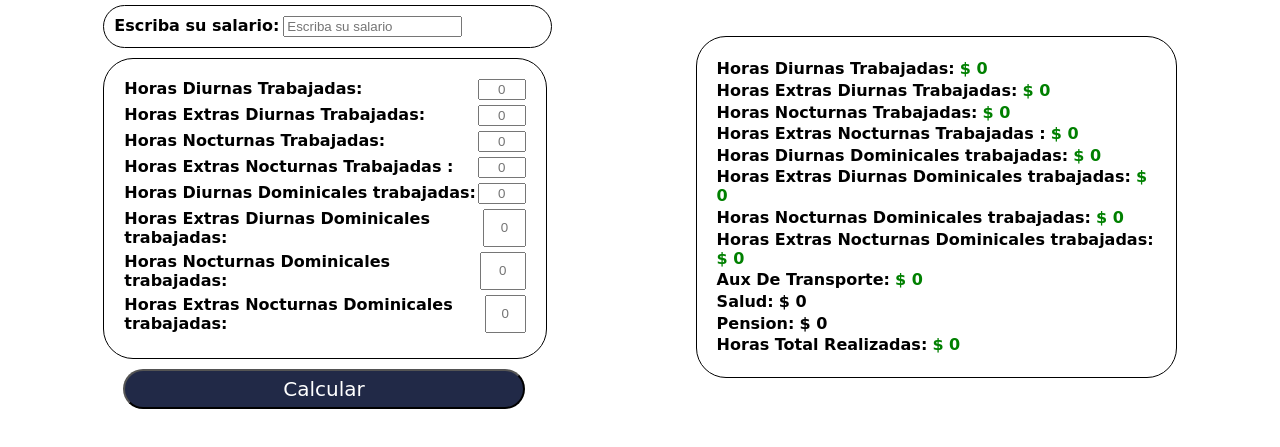
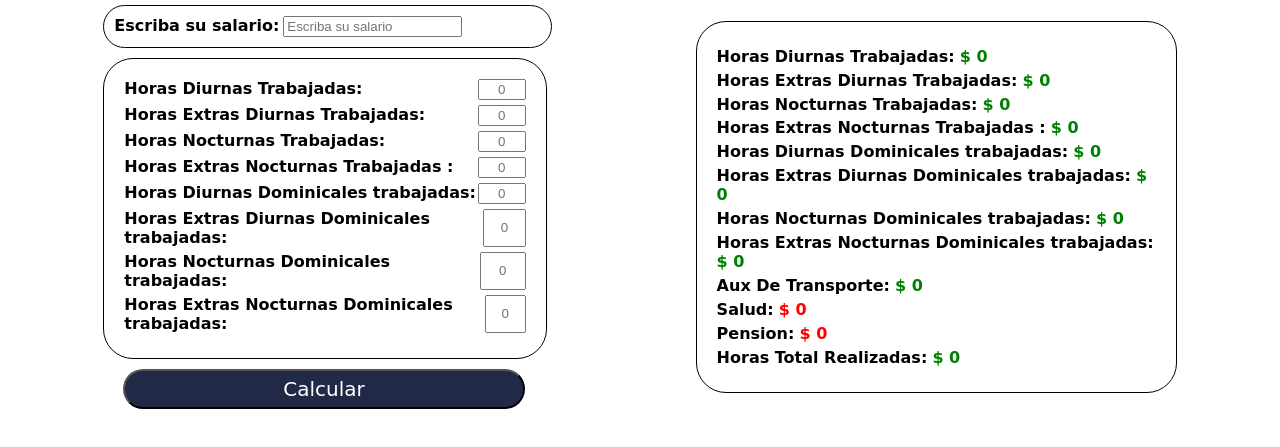
Before and after one commit to chucho49/horasextras, a plain HTML site: page Index.html in a window 1280 px wide. Shown: the part 69-516 px from the top of the page. Drawn offline with Linux system fonts and the light colour scheme; a web font is replaced by a local one.

Commit message:
Update style.css

```diff
--- a/style.css
+++ b/style.css
@@ -178,7 +178,7 @@ body main .formularios_principales .contenedor_2 {
   -webkit-box-direction: normal;
       -ms-flex-direction: column;
           flex-direction: column;
-  height: 300px;
+  height: 330px;
   -webkit-box-pack: space-evenly;
       -ms-flex-pack: space-evenly;
           justify-content: space-evenly;
@@ -195,4 +195,8 @@ body main .formularios_principales .contenedor_2 span label {
 body main .formularios_principales .contenedor_2 span .color {
   color: green;
 }
+
+body main .formularios_principales .contenedor_2 span .color_deducidos {
+  color: red;
+}
 /*# sourceMappingURL=style.css.map */
```
